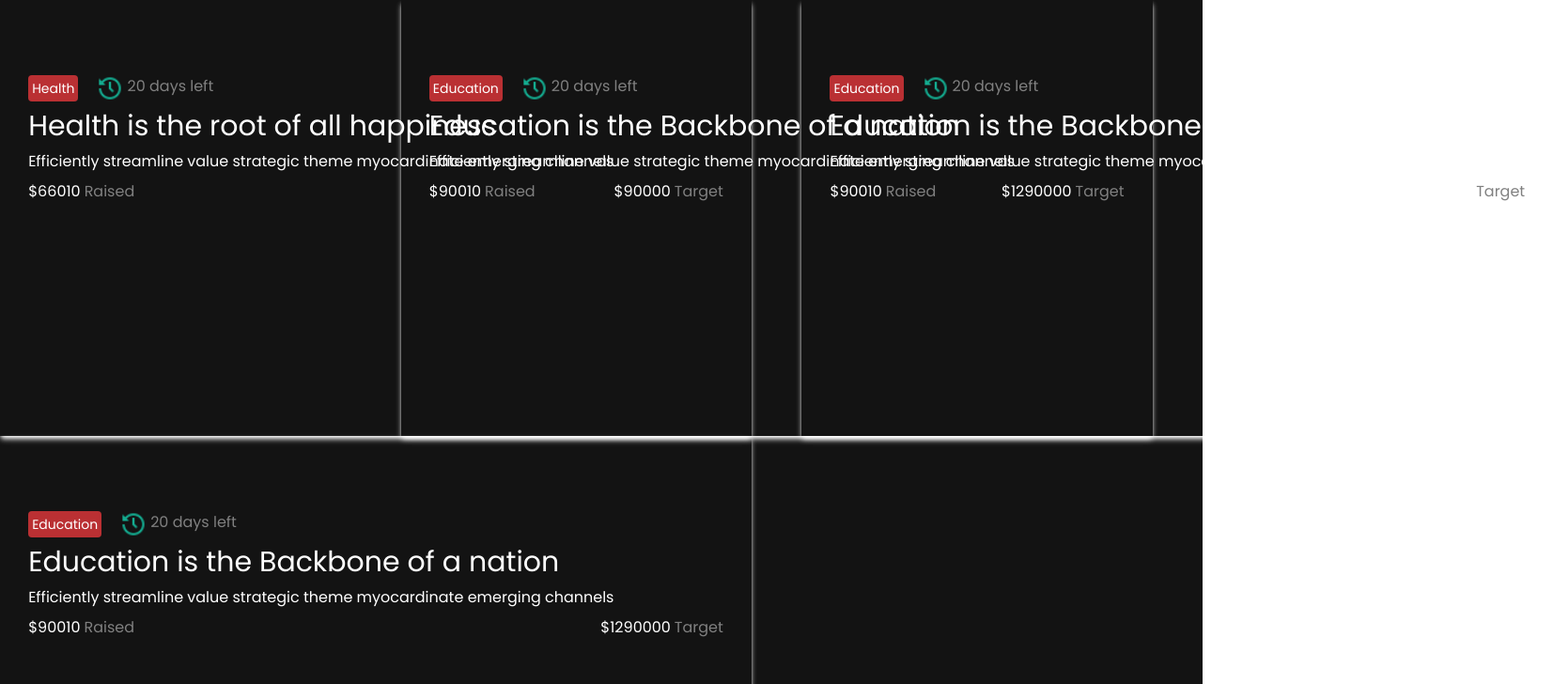
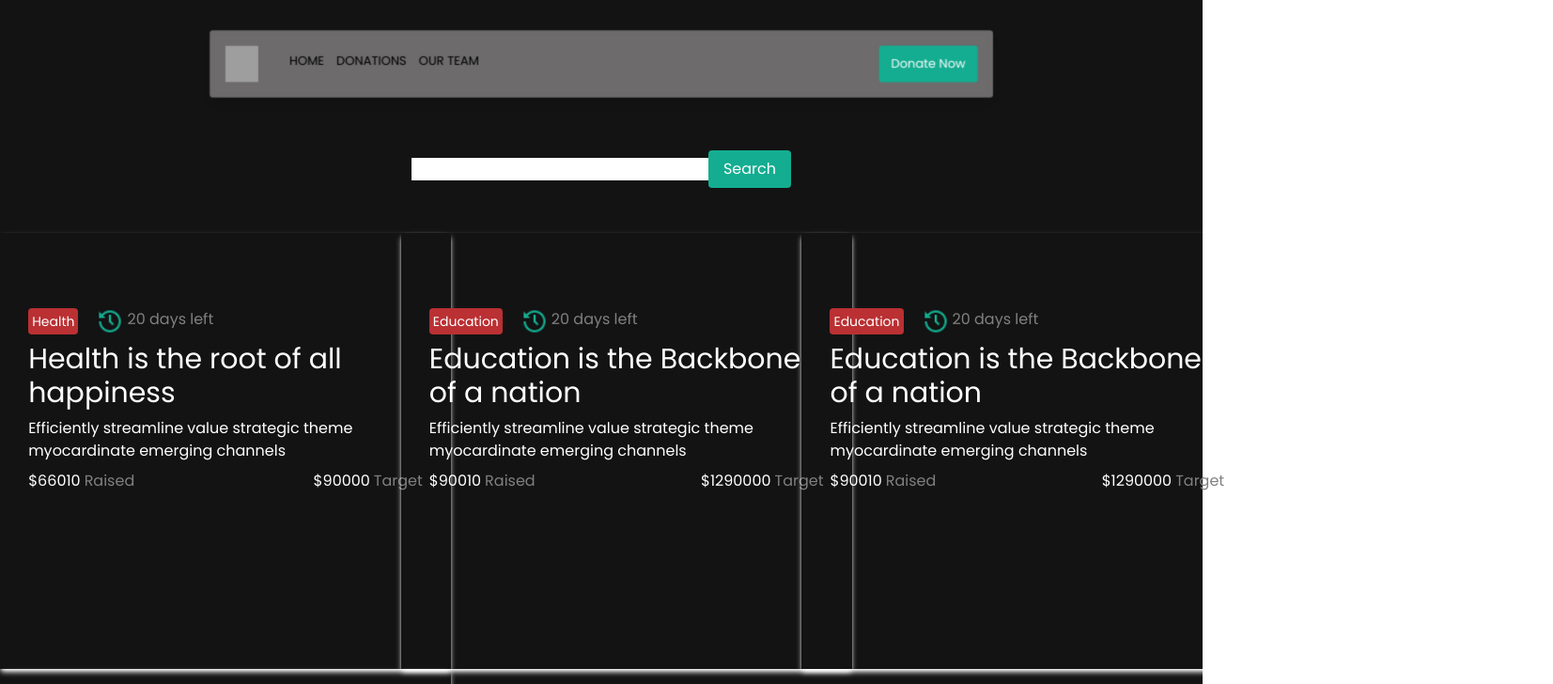
Before and after one commit to t-bello7/mlh-hackthon, a React (Vite) app in the folder front-end/: page /donations in a window 1280 px wide. Shown: the top 728 px of the page at 94% size, 1653 px wide, since content can reach past the window. Built offline with nearby package versions, Linux system fonts and the light colour scheme; grey boxes are pictures that could not be loaded.

Commit message:
style: structure donation list

```diff
--- a/front-end/src/components/DonationSection.jsx
+++ b/front-end/src/components/DonationSection.jsx
@@ -1,5 +1,4 @@
 import CampaignCard from './molecules/CampaignCard';
-
 
 const campaigns = [
   {
@@ -38,7 +37,7 @@ const campaigns = [
 
 const DontationSection = () => {
   return (
-    <div className="container mx-auto grid grid-cols-3">
+    <div className="container mx-auto grid lg:grid-cols-3">
       {
         campaigns.map(item => <CampaignCard key={item.id} campaign={item}/>)
       }
--- /dev/null
+++ b/front-end/src/components/SearchComponent.jsx
@@ -0,0 +1,11 @@
+import Button from "./atoms/Button";
+const SearchComponent = () => {
+    return (
+        <div className="container mx-auto pt-[20vh] mb-[3rem] text-center">
+            <input></input>
+            <Button name="Search"/>
+        </div>
+    )
+}
+
+export default SearchComponent;
--- a/front-end/src/components/molecules/CampaignCard.jsx
+++ b/front-end/src/components/molecules/CampaignCard.jsx
@@ -9,7 +9,7 @@ const CampaignCard = ({campaign}) => {
             targetAmount } = campaign
     let { pathname } = useLocation();
     return (
-        <div className={`text-white w-[85%] h-[29rem] py-[10vh] px-[3ch] shadow-md shadow-white space-y-2 md:grow-0 md:shrink-0 ${pathname == '/donation' ? 'md:w-[2rem]' : 'md:w-[800px]'}`}>
+        <div className={`text-white w-[85%] h-[29rem] py-[10vh] px-[3ch] shadow-md shadow-white space-y-2 ${pathname == '/donations' ? 'md:w-[30rem]' : 'md:w-[800px] md:grow-0 md:shrink-0'}`}>
             <div className="flex gap-5">
                 <div className="bg-secondaryColor w-fit text-sm p-1 rounded">{tag}</div>
                 <div className="w-full flex gap-1">
--- a/front-end/src/pages/Dashboard.jsx
+++ b/front-end/src/pages/Dashboard.jsx
@@ -1,7 +1,11 @@
 import DontationSection from "../components/DonationSection";
+import Navbar from "../components/Navbar"
+import SearchComponent from "../components/SearchComponent";
 
 const DashBoard = () => (
         <div className="bg-darkerColor">
+            <Navbar />
+            <SearchComponent />
             <DontationSection />
         </div>
     )
```
